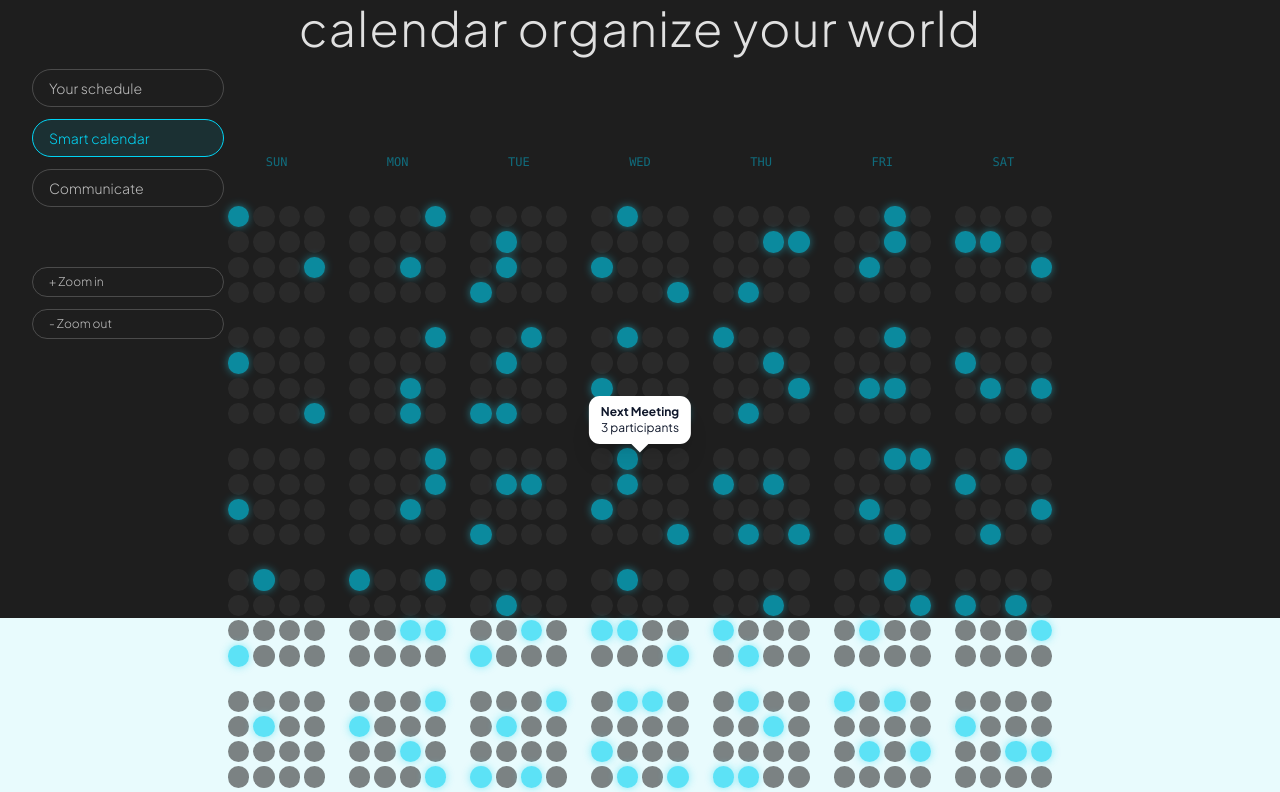
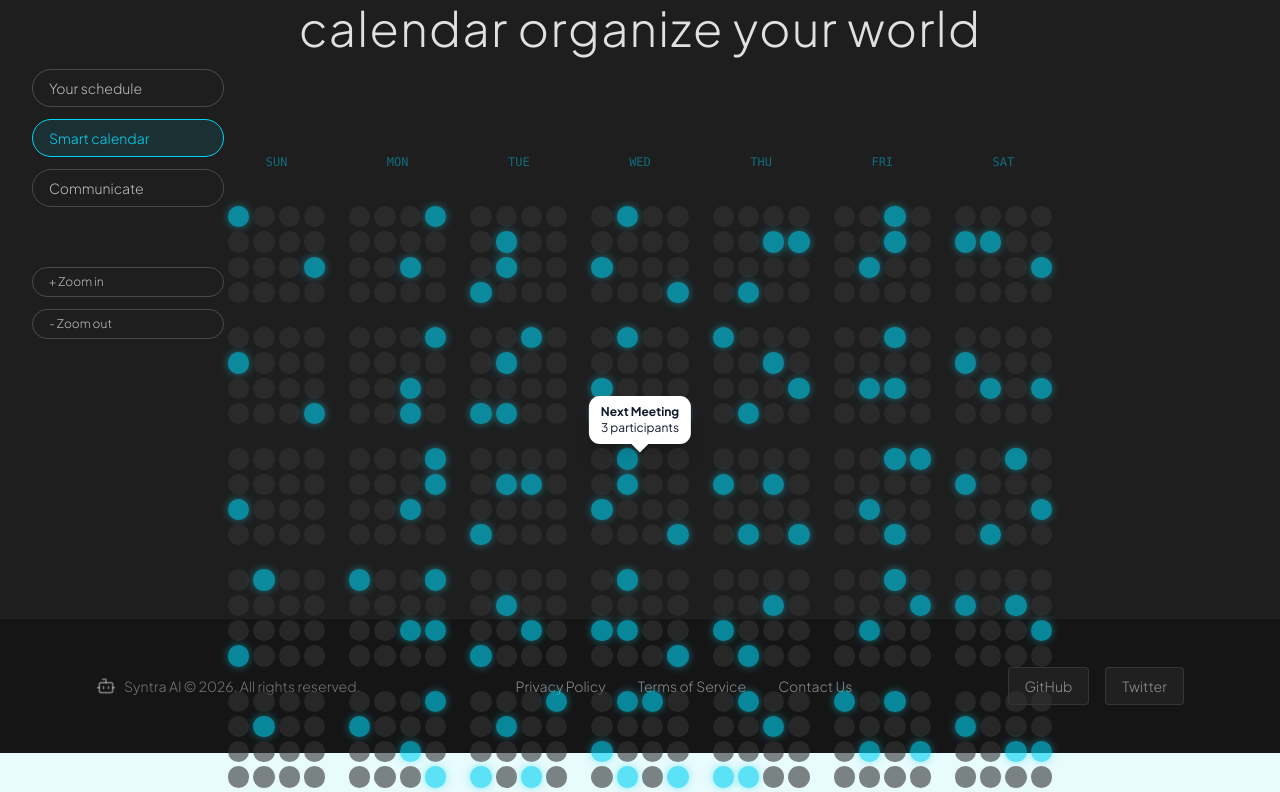
Before and after one commit to karambitbarrage15/Syntra, a Next.js app in the folder frontend/: page / in a window 1280 px wide. Shown: the part 1006-1798 px from the top of the page. Built offline with nearby package versions, Linux system fonts and the light colour scheme; no server answers; what @descope/nextjs-sdk would draw is missing.

Commit message:
Add footer with policy links

```diff
--- a/frontend/src/app/page.tsx
+++ b/frontend/src/app/page.tsx
@@ -157,6 +157,24 @@ export default function Home() {
         </div>
       </section>
 
+      {/* FOOTER */}
+      <footer className="w-full bg-[#151515] text-white/50 py-12 px-6 lg:px-24 flex flex-col md:flex-row justify-between items-center gap-6 text-sm font-light border-t border-white/5">
+        <div className="flex items-center gap-2 opacity-80">
+          <Bot className="size-5" />
+          <span>Syntra AI © 2026. All rights reserved.</span>
+        </div>
+        <div className="flex gap-8">
+          {/* These links are great to have ready for Google's App Verification! */}
+          <a href="#" className="hover:text-white transition">Privacy Policy</a>
+          <a href="#" className="hover:text-white transition">Terms of Service</a>
+          <a href="#" className="hover:text-white transition">Contact Us</a>
+        </div>
+        <div className="flex gap-4">
+          <a href="https://github.com/karambitbarrage15/Syntra" target="_blank" rel="noreferrer" className="px-4 py-2 rounded bg-white/5 hover:bg-white/10 transition border border-white/10">GitHub</a>
+          <button className="px-4 py-2 rounded bg-white/5 hover:bg-white/10 transition border border-white/10">Twitter</button>
+        </div>
+      </footer>
+
     </div>
   );
 }
```
